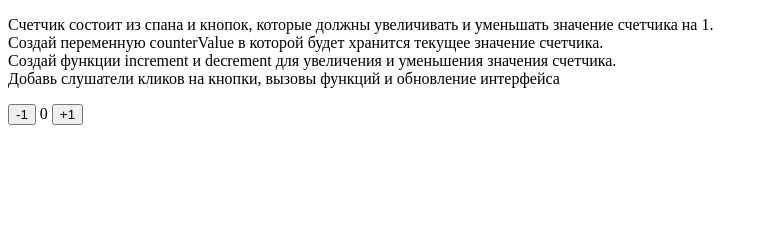
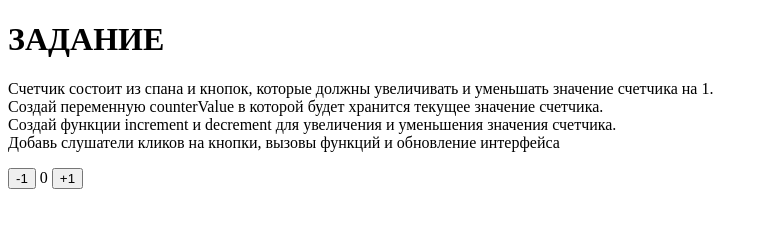
Before and after one commit to SergiiGrynevych/goit-js-hw-07, a plain HTML site: page task-4_increase-and-decrease-counter.html in a window 1280 px wide. Shown: the whole page, without its empty margins (0-768 px from the left). Drawn offline with Linux system fonts and the light colour scheme.

Commit message:
добавлено решение 4 задач

```diff
--- a/task-4_increase-and-decrease-counter.html
+++ b/task-4_increase-and-decrease-counter.html
@@ -7,6 +7,7 @@
   </head>
 
   <body>
+    <h1>ЗАДАНИЕ</h1>
     <p>
       Счетчик состоит из спана и кнопок, которые должны увеличивать и уменьшать
       значение счетчика на 1. <br />
```
